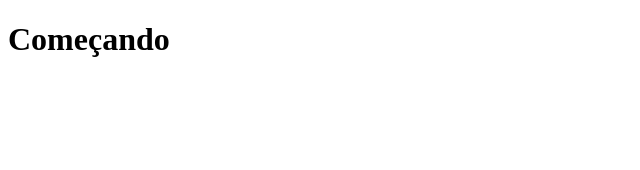
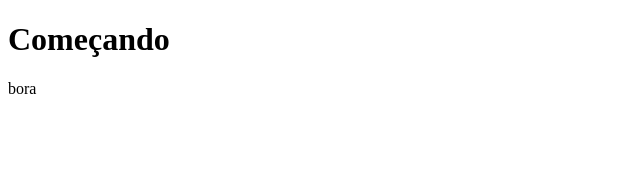
Before and after one commit to gioniemeyer/Projeto-Linkr, a JavaScript app: page / in a window 1280 px wide. Shown: the top 170 px of the page, without its empty margins (0-640 px from the left). Built offline with nearby package versions, Linux system fonts and the light colour scheme.

Commit message:
testando deploy

```diff
--- a/src/components/App.js
+++ b/src/components/App.js
@@ -1,6 +1,9 @@
 export default function App() {
 
   return (
+    <>
       <h1>Começando</h1>
+      <p>bora</p>
+      </>
   );
 }
```
